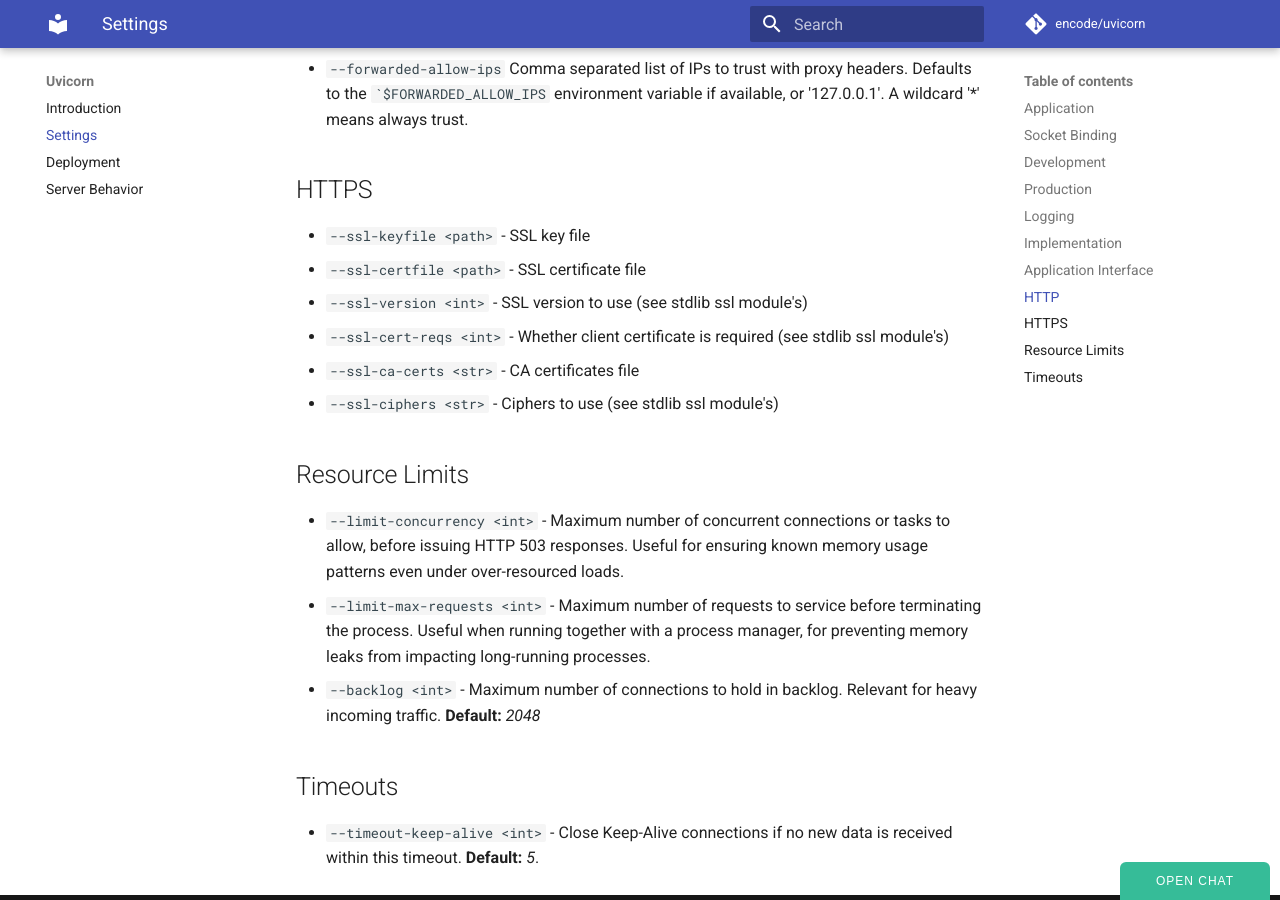
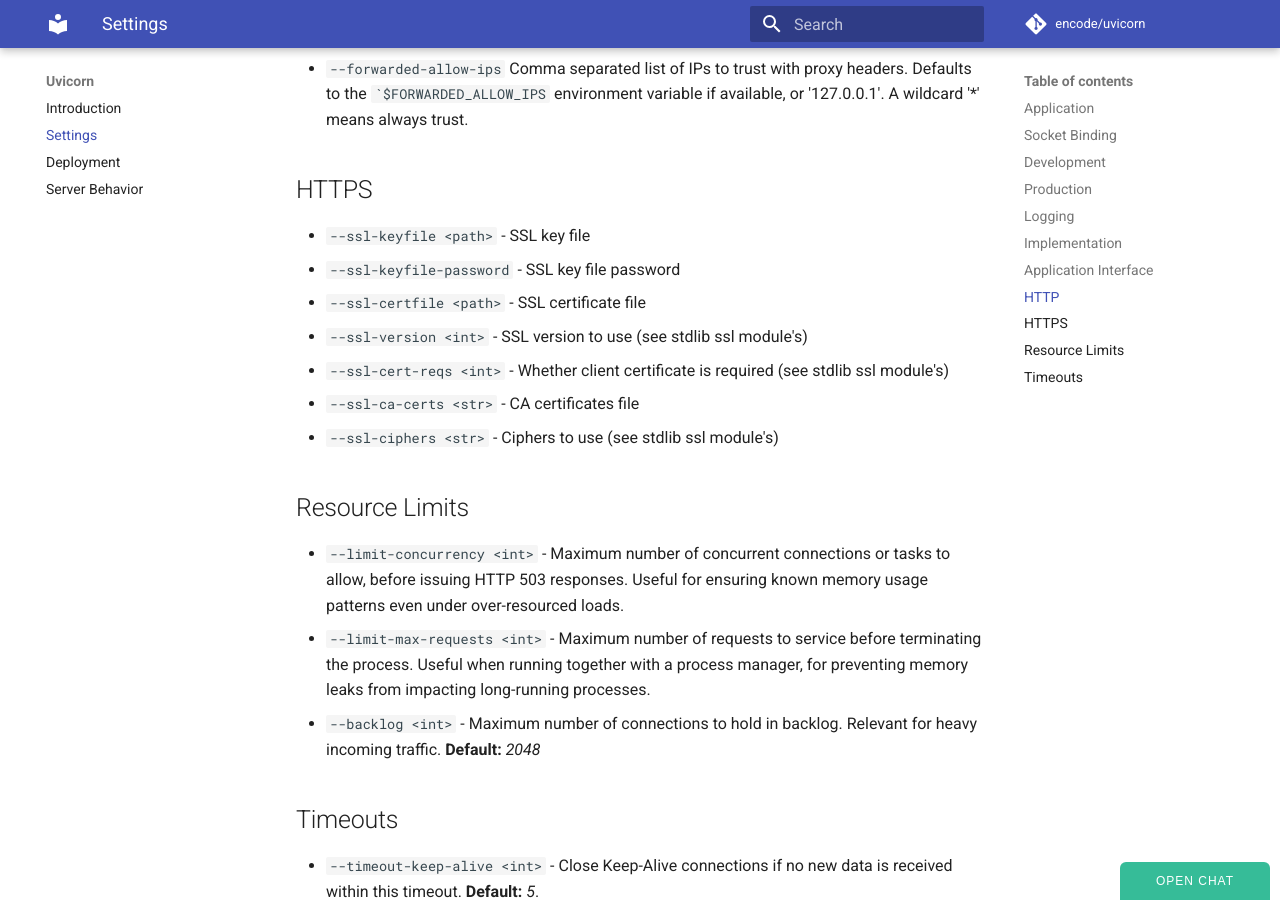
Before and after one commit to encode/uvicorn, an MkDocs documentation site: the page built from docs/settings.md, in a window 1280 px wide and 900 px high, scrolled down 2375 px. Built offline with MkDocs 1.6.1 and Material for MkDocs 9.7.7, drawn with Linux system fonts in a browser that asks for light colours; comment, search, counter and statistics services are not loaded.

Commit message:
amend ssl documentation adding ssl-keyfile-passwor

```diff
--- a/docs/settings.md
+++ b/docs/settings.md
@@ -63,6 +63,7 @@ connecting IPs in the `forwarded-allow-ips` configuration.
 ## HTTPS
 
 * `--ssl-keyfile <path>` - SSL key file
+* `--ssl-keyfile-password` - SSL key file password
 * `--ssl-certfile <path>` - SSL certificate file
 * `--ssl-version <int>` - SSL version to use (see stdlib ssl module's)
 * `--ssl-cert-reqs <int>` - Whether client certificate is required (see stdlib ssl module's)
```
